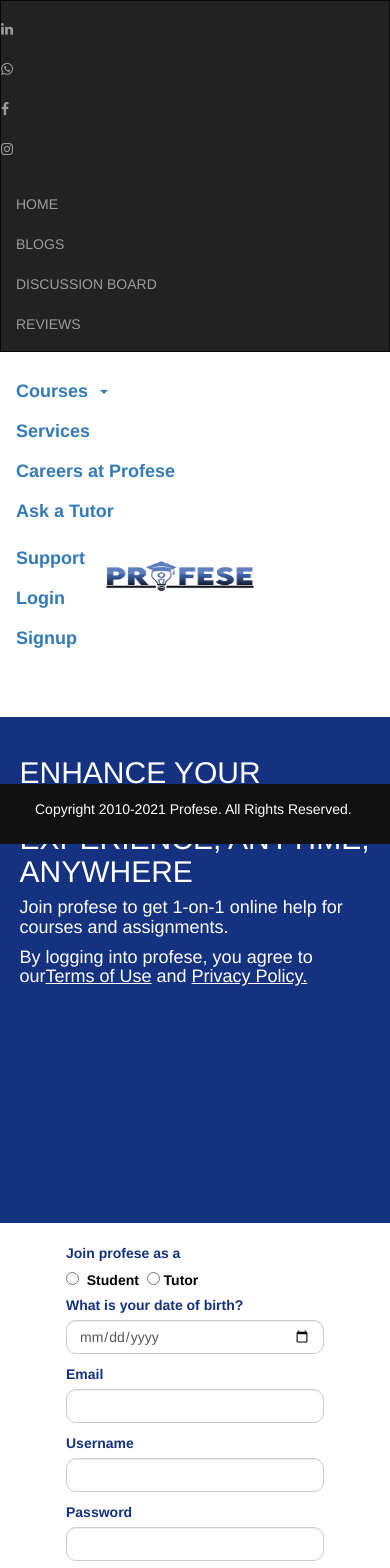
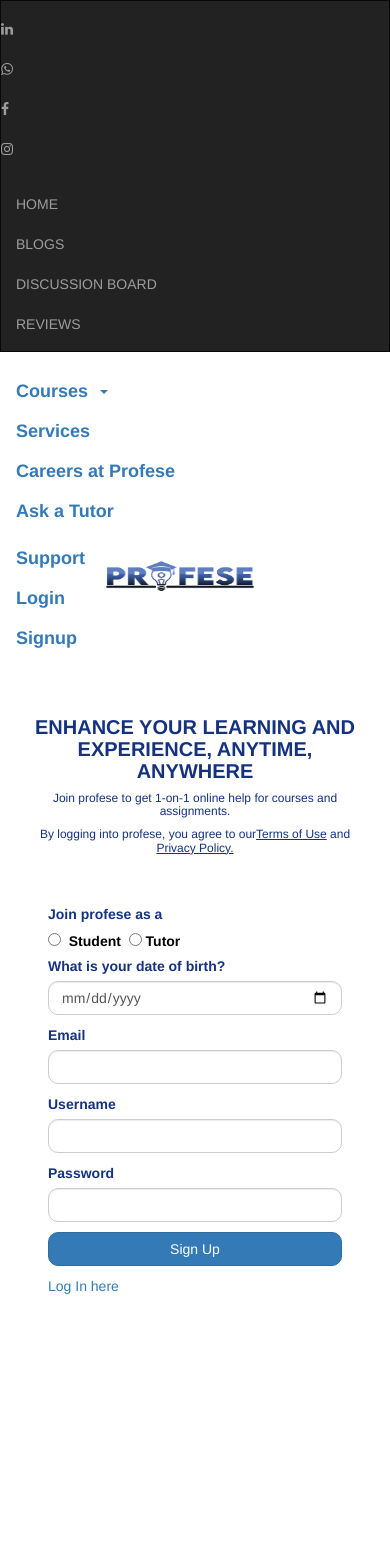
Before and after one commit to Proeduc/profese, a React (Create React App) app: page /signup in a window 390 px wide. Shown: the top 1568 px of the page. After the commit the page ends 1296 px from the top, so only its background shows below. Built offline with nearby package versions, Linux system fonts and the light colour scheme; no server answers.

Commit message:
Signup page responsive

```diff
--- a/src/pages/signup/Signup.js
+++ b/src/pages/signup/Signup.js
@@ -150,7 +150,6 @@
           </div>
         </div>
       </div>
-      <Footer />
     </>
   )
 }
--- a/src/pages/signup/signup.css
+++ b/src/pages/signup/signup.css
@@ -32,3 +32,29 @@
 .signup_text h1 {
   font-size: 30px;
 }
+
+@media(max-width:650px){
+  .signup{
+    margin-top: 0;
+  }
+  .signup_text{
+    min-height: 0;
+    background-color: white;
+    color:#153280;
+    text-align: center;
+  }
+  .signup_text a {
+    color: #153280;
+    text-decoration: underline;
+  }
+  .signup_text h1 {
+    font-size: 20px;
+    font-weight: bold;
+  }
+  .signup_text h4{
+    font-size: 12px;
+  }
+  .manual_signup{
+    width: 90%;
+  }
+}
```
